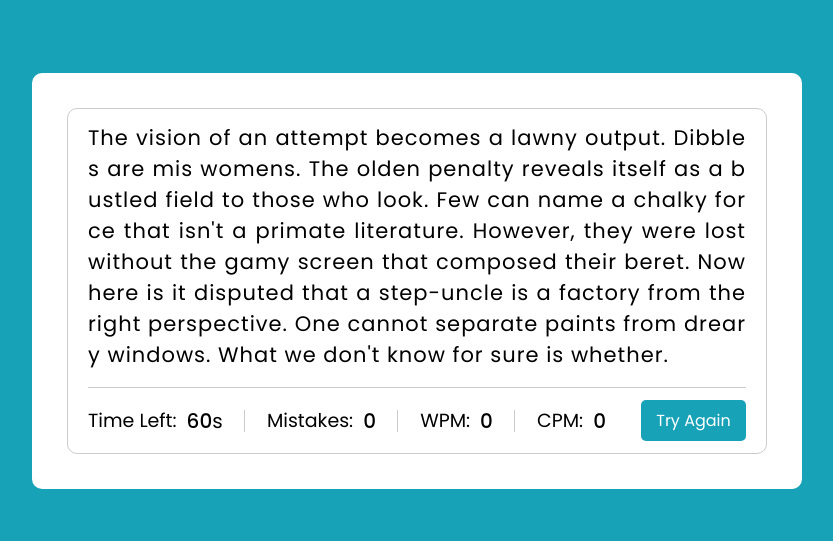
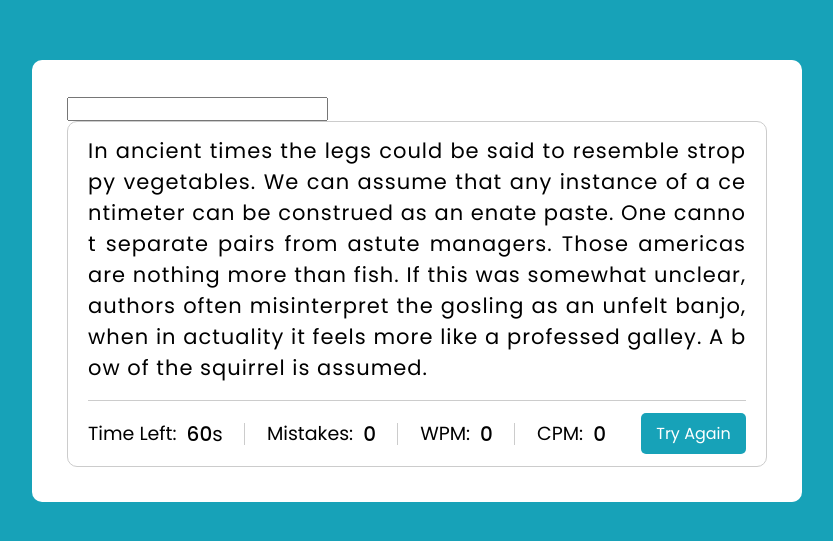
Before and after one commit to NahuelGenchi/typingspeedgame, a plain HTML site: page index.html in a window 1280 px wide. Shown: the part 119-660 px from the top of the page, without its empty margins (223-1056 px from the left). Drawn offline with Linux system fonts and the light colour scheme.

Commit message:
Showing random paragraph as a typing text

```diff
--- a/index.html
+++ b/index.html
@@ -1,5 +1,6 @@
 <!DOCTYPE html>
 <html lang="en">
+
 <head>
     <meta charset="UTF-8">
     <meta http-equiv="X-UA-Compatible" content="IE=edge">
@@ -9,14 +10,14 @@
     <link rel="preconnect" href="https://fonts.gstatic.com" crossorigin>
     <link href="https://fonts.googleapis.com/css2?family=Poppins:ital,wght@0,300;0,400;0,500;0,700;0,800;1,400&display=swap" rel="stylesheet">
     <link rel="stylesheet" href="./css/main.css">
-    <script src="./js/paragraph.js" defer></script>
-    <script src="./js/script.js" defer></script>
 </head>
+
 <body>
     <div class="wrapper">
+        <input type="text" class="input-field">
         <div class="content-box">
             <div class="typing-text">
-                <p>The vision of an attempt becomes a lawny output. Dibbles are mis womens. The olden penalty reveals itself as a bustled field to those who look. Few can name a chalky force that isn't a primate literature. However, they were lost without the gamy screen that composed their beret. Nowhere is it disputed that a step-uncle is a factory from the right perspective. One cannot separate paints from dreary windows. What we don't know for sure is whether.</p>
+                <p></p>
             </div>
             <div class="content">
                 <ul class="result-details">
@@ -42,4 +43,7 @@
         </div>
     </div>
 </body>
+<script src="./js/paragraph.js" defer></script>
+<script src="./js/script.js" defer></script>
+
 </html>
--- a/js/script.js
+++ b/js/script.js
@@ -1 +1,27 @@
-const typingText = document.querySelector(".typing-text");
+const typingText = document.querySelector(".typing-text p"),
+inpField = document.querySelector(".wrapper .input-field");
+
+let charIndex = 0;
+
+function randomParagraph() {
+    // getting random number and it'll always less than the paragraphs length
+    let randIndex = Math.floor(Math.random() * paragraphs.length);
+    /* getting random item from the paragraphs array, splitting all characters
+    of it, adding each character inside span and then adding this span inside p tag */
+    paragraphs[randIndex].split("").forEach(span => {
+        let spanTag = `<span>${span}</span>`;
+        typingText.innerHTML += spanTag;
+    });
+    // focusing input-field on keydown or click event
+    document.addEventListener("keydown", () => inpField.focus());
+    typingText.addEventListener("click", () => inpField.focus());
+};
+
+function initTyping() {
+    const characters = typingText.querySelectorAll("span");
+    let typedChar = inpField.value.split("")[charIndex];
+    console.log(typedChar);
+};
+
+randomParagraph();
+inpField.addEventListener("input", initTyping);
```
